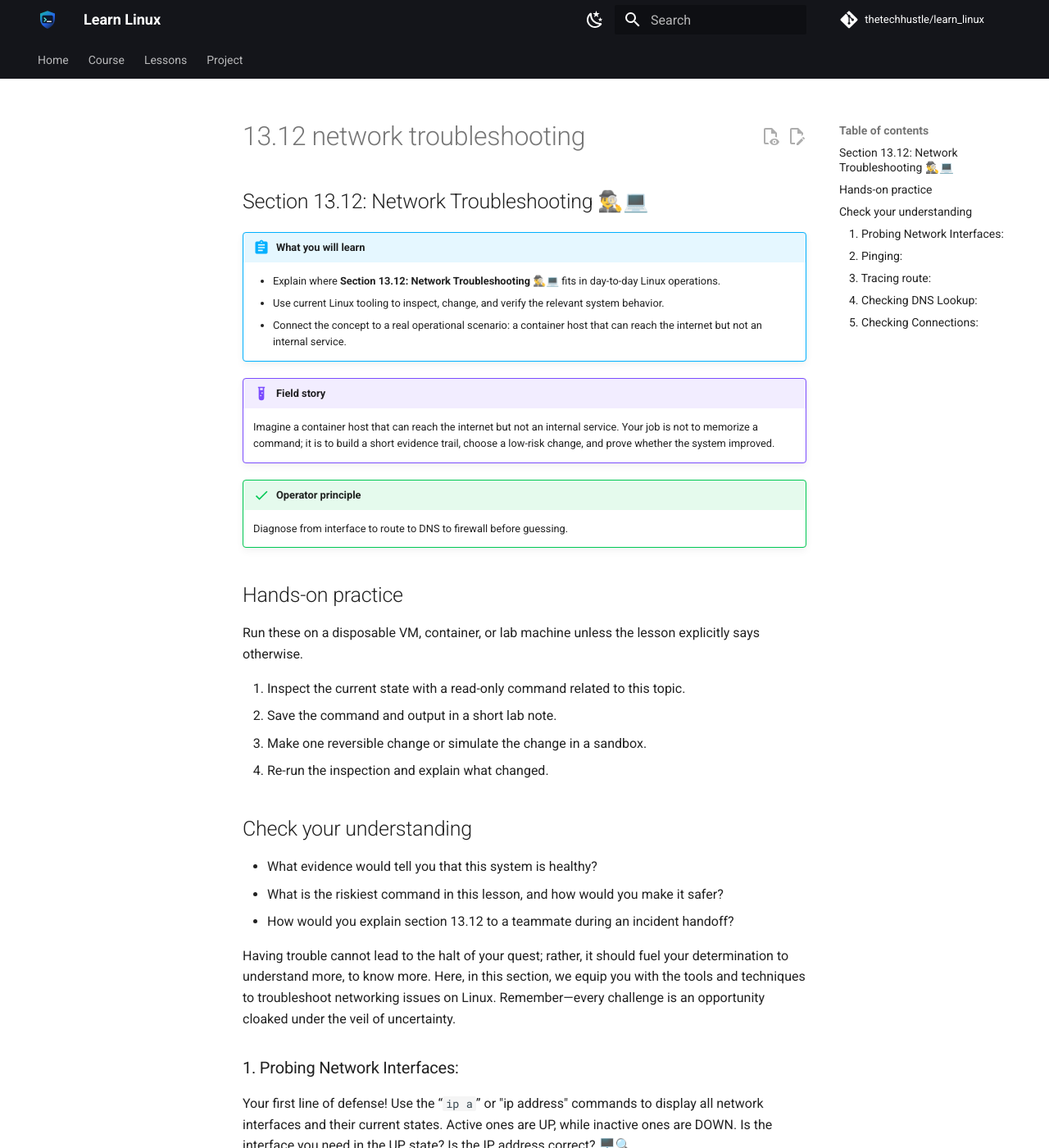
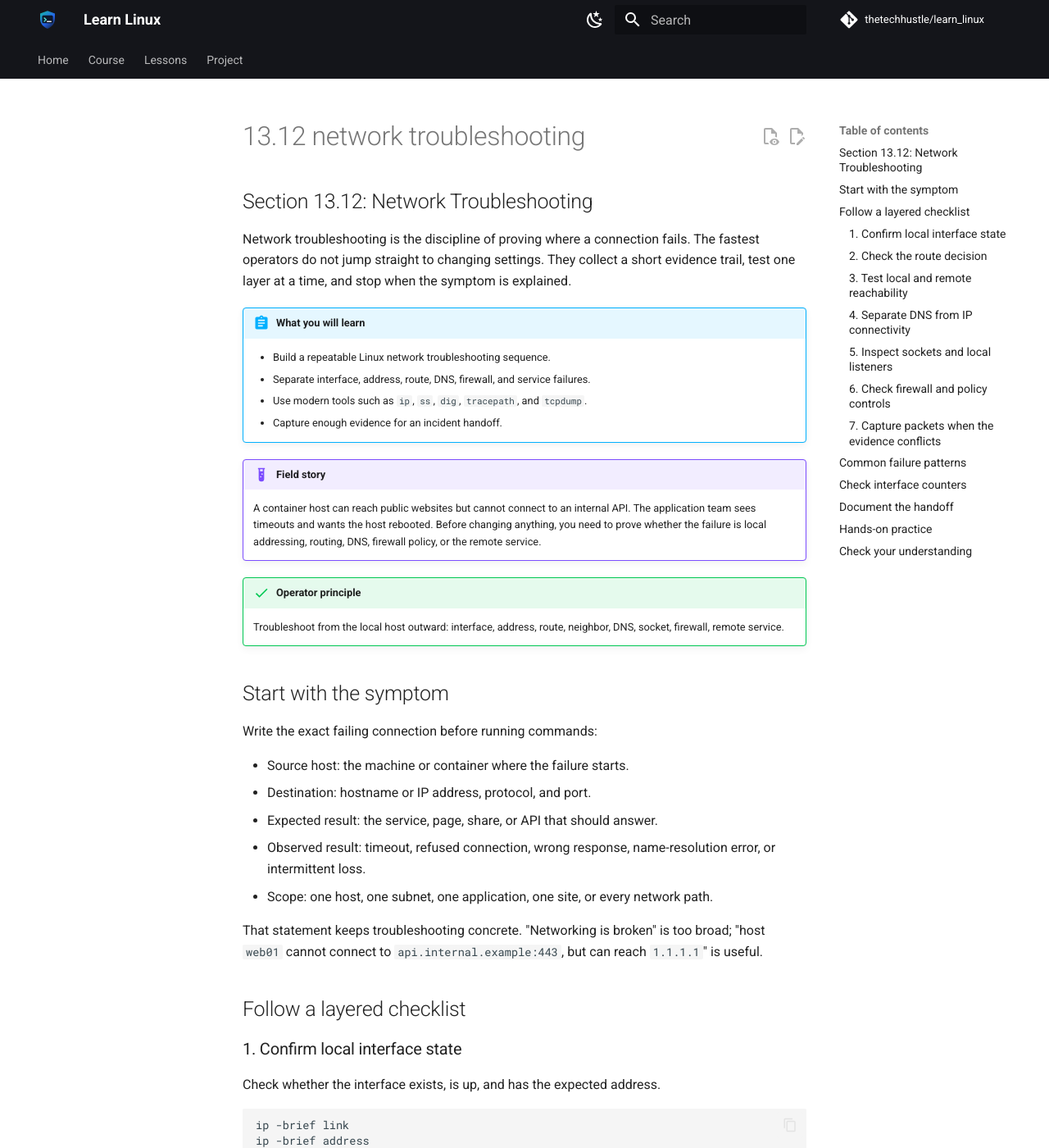
Before and after one commit to thetechhustle/learn_linux, an MkDocs documentation site: the page built from docs/lessons/13_tcp_ip_networking/13.12_network_troubleshooting.md, in a window 1280 px wide and 1400 px high. Shown: the whole window at 82% size. Built offline with MkDocs 1.6.1 and Material for MkDocs 9.7.7, drawn with Linux system fonts in a browser that asks for light colours; comment, search, counter and statistics services are not loaded; some of the changed text lies outside the part shown.

Commit message:
Improve Chapter 13 network troubleshooting lesson (#110)
Co-authored-by: Jules Ai <jules@Juless-Air.ts.net lan>

````diff
--- a/docs/lessons/13_tcp_ip_networking/13.12_network_troubleshooting.md
+++ b/docs/lessons/13_tcp_ip_networking/13.12_network_troubleshooting.md
@@ -1,85 +1,259 @@
-## Section 13.12: Network Troubleshooting 🕵️‍♂️💻
+## Section 13.12: Network Troubleshooting
 
-
+Network troubleshooting is the discipline of proving where a connection fails. The fastest operators do not jump straight to changing settings. They collect a short evidence trail, test one layer at a time, and stop when the symptom is explained.
 
 !!! abstract "What you will learn"
-    - Explain where **Section 13.12: Network Troubleshooting 🕵️‍♂️💻** fits in day-to-day Linux operations.
-    - Use current Linux tooling to inspect, change, and verify the relevant system behavior.
-    - Connect the concept to a real operational scenario: a container host that can reach the internet but not an internal service.
+    - Build a repeatable Linux network troubleshooting sequence.
+    - Separate interface, address, route, DNS, firewall, and service failures.
+    - Use modern tools such as `ip`, `ss`, `dig`, `tracepath`, and `tcpdump`.
+    - Capture enough evidence for an incident handoff.
 
 !!! example "Field story"
-    Imagine a container host that can reach the internet but not an internal service. Your job is not to memorize a command; it is to build a short evidence trail, choose a low-risk change, and prove whether the system improved.
+    A container host can reach public websites but cannot connect to an internal API. The application team sees timeouts and wants the host rebooted. Before changing anything, you need to prove whether the failure is local addressing, routing, DNS, firewall policy, or the remote service.
 
 !!! success "Operator principle"
-    Diagnose from interface to route to DNS to firewall before guessing.
+    Troubleshoot from the local host outward: interface, address, route, neighbor, DNS, socket, firewall, remote service.
+
+## Start with the symptom
+
+Write the exact failing connection before running commands:
+
+- Source host: the machine or container where the failure starts.
+- Destination: hostname or IP address, protocol, and port.
+- Expected result: the service, page, share, or API that should answer.
+- Observed result: timeout, refused connection, wrong response, name-resolution error, or intermittent loss.
+- Scope: one host, one subnet, one application, one site, or every network path.
+
+That statement keeps troubleshooting concrete. "Networking is broken" is too broad; "host `web01` cannot connect to `api.internal.example:443`, but can reach `1.1.1.1`" is useful.
+
+## Follow a layered checklist
+
+### 1. Confirm local interface state
+
+Check whether the interface exists, is up, and has the expected address.
+
+```bash
+ip -brief link
+ip -brief address
+```
+
+Look for:
+
+- `UP` on the expected interface.
+- An IPv4 or IPv6 address in the expected subnet.
+- Unexpected duplicate addresses, missing addresses, or link-local-only addresses.
+- Virtual interfaces, bridges, bonds, VLANs, or container interfaces that may be the real traffic path.
+
+If the interface is down, do not immediately bring it up on a production host. First find who manages it:
+
+```bash
+nmcli device status 2>/dev/null || true
+networkctl status --no-pager 2>/dev/null || true
+```
+
+### 2. Check the route decision
+
+Ask the kernel how it would send traffic to the destination.
+
+```bash
+ip route get 10.20.30.40
+ip route
+ip -6 route
+```
+
+Useful clues include the selected interface, next hop, source address, routing table, and whether the host says `unreachable`. A wrong source address can break firewalls and return routing even when the destination route looks correct.
+
+### 3. Test local and remote reachability
+
+Use `ping` carefully. It is useful for reachability, but many networks block ICMP.
+
+```bash
+ping -c 4 10.20.30.40
+ping -c 4 1.1.1.1
+```
+
+Compare results:
+
+- Local gateway responds, internet fails: likely upstream route, firewall, or provider issue.
+- Internet IP responds, hostname fails: likely DNS.
+- Destination IP times out, nearby hosts respond: likely destination, path, or firewall.
+- Every target fails: likely local interface, address, route, or link problem.
+
+For path testing, prefer `tracepath` when available because it does not require special privileges:
+
+```bash
+tracepath 10.20.30.40
+```
+
+`traceroute` is also useful, but it may need installation and different probe modes in filtered networks.
+
+### 4. Separate DNS from IP connectivity
+
+Test name resolution and then test the resolved address directly.
+
+```bash
+getent hosts api.internal.example
+dig api.internal.example
+dig @10.0.0.53 api.internal.example
+resolvectl status 2>/dev/null || true
+```
+
+Common DNS findings:
+
+- `NXDOMAIN`: the name does not exist in the resolver's view.
+- Timeout: resolver unreachable or blocked.
+- Wrong address: split DNS, stale cache, or wrong search domain.
+- Different answers from different resolvers: resolver configuration or zone propagation issue.
+
+If `curl https://api.internal.example` fails but `curl https://10.20.30.40` reaches the service, DNS or TLS name validation is now the main lead.
+
+### 5. Inspect sockets and local listeners
+
+On the client, check whether a connection is stuck, refused, or established.
+
+```bash
+ss -tuna
+ss -tan state syn-sent
+```
+
+On the server, check whether anything is listening on the expected address and port.
+
+```bash
+ss -ltnp
+```
+
+Interpret the failure:
+
+- `Connection refused`: packets reached a host, but no process accepted that port or a firewall rejected it.
+- `No route to host`: local or intermediate routing/firewall rejected the path.
+- Timeout: packets or replies are being dropped, the destination is down, or a stateful firewall is missing return traffic.
+- TLS or HTTP error after connection: network path works; continue at the application layer.
+
+### 6. Check firewall and policy controls
+
+Local firewalls can block outgoing, incoming, or forwarded traffic. Inspect before changing.
+
+```bash
+sudo nft list ruleset
+sudo iptables -S 2>/dev/null || true
+sudo firewall-cmd --list-all 2>/dev/null || true
+sudo ufw status verbose 2>/dev/null || true
+```
+
+For cloud or virtualized hosts, remember the policy may live outside Linux:
+
+- Cloud security groups or network ACLs.
+- Kubernetes NetworkPolicy.
+- Hypervisor, SDN, or host firewall rules.
+- Load balancer health checks and listener rules.
+
+Avoid flushing firewall rules during troubleshooting. Capture the current policy and make the smallest reversible test change in a lab or maintenance window.
+
+### 7. Capture packets when the evidence conflicts
+
+Packet capture shows whether traffic leaves and whether replies return.
+
+```bash
+sudo tcpdump -ni any host 10.20.30.40 and port 443
+```
+
+Keep captures narrow:
+
+- Use `-n` to avoid DNS lookups while troubleshooting DNS.
+- Filter by host and port when possible.
+- Avoid capturing secrets or unrelated user traffic.
+- Store captures only as long as needed for the incident.
+
+If you see outbound SYN packets but no replies, the issue is beyond the local application. If you see replies returning but the application still times out, inspect local firewall state, container networking, or the application itself.
+
+## Common failure patterns
+
+| Symptom | Likely area | First evidence to collect |
+| --- | --- | --- |
+| Host has no usable address | Interface or DHCP | `ip -brief address`, DHCP client or NetworkManager logs |
+| Can reach IP, not hostname | DNS | `getent hosts`, `dig`, resolver status |
+| Can reach gateway, not remote subnet | Routing | `ip route get DEST`, `tracepath DEST` |
+| Connection refused | Service or reject policy | `ss -ltnp` on server, firewall rules |
+| Timeout to one port only | Firewall, service, or load balancer | `tcpdump`, cloud policy, listener config |
+| Works on host, fails in container | Namespace or bridge routing | `ip netns`, container network inspect, host firewall |
+| Intermittent latency or loss | Link, congestion, MTU, path | `ping`, `tracepath`, interface counters |
+
+## Check interface counters
+
+Counters can reveal physical, driver, or virtual-network problems.
+
+```bash
+ip -s link
+ethtool -S eth0 2>/dev/null | head
+```
+
+Look for rapidly increasing drops, errors, overruns, carrier changes, or retransmission-related symptoms. A few historic counters may not matter; counters that increase while you reproduce the issue are meaningful.
+
+## Document the handoff
+
+A useful network handoff includes:
+
+- The exact failing source, destination, protocol, and port.
+- Commands run and important output.
+- What works and what fails.
+- Any recent changes: firewall, DHCP, DNS, routing, cloud policy, container deployment.
+- The next owner or next test.
+
+Example:
+
+```text
+web01 cannot connect to api.internal.example:443.
+DNS resolves api.internal.example to 10.20.30.40.
+ip route get 10.20.30.40 selects ens5 via 10.20.0.1 source 10.20.12.15.
+curl to 10.20.30.40:443 times out.
+tcpdump shows outbound SYNs from web01 and no SYN-ACK replies.
+Local nftables has no outbound drop for this destination.
+Next check: cloud security group, network ACL, or api01 listener/firewall.
+```
 
 ## Hands-on practice
 
-Run these on a disposable VM, container, or lab machine unless the lesson explicitly says otherwise.
+Run this in a disposable VM or lab network. Do not run packet captures on production networks unless you have permission.
 
-1. Inspect the current state with a read-only command related to this topic.
-2. Save the command and output in a short lab note.
-3. Make one reversible change or simulate the change in a sandbox.
-4. Re-run the inspection and explain what changed.
+1. Record the baseline:
+
+    ```bash
+    ip -brief address
+    ip route
+    getent hosts example.com
+    ```
+
+2. Pick one reachable destination and one hostname:
+
+    ```bash
+    ip route get 1.1.1.1
+    ping -c 4 1.1.1.1
+    dig example.com
+    ```
+
+3. Inspect local sockets:
+
+    ```bash
+    ss -tuna
+    ss -ltn
+    ```
+
+4. If you have a second lab host, test a known open port and capture the attempt:
+
+    ```bash
+    nc -vz 10.20.30.40 22
+    sudo tcpdump -ni any host 10.20.30.40 and port 22
+    ```
+
+5. Write a five-line handoff that states what worked, what failed, and the next test.
 
 ## Check your understanding
 
-- What evidence would tell you that this system is healthy?
-- What is the riskiest command in this lesson, and how would you make it safer?
-- How would you explain section 13.12 to a teammate during an incident handoff?
-
-
-Having trouble cannot lead to the halt of your quest; rather, it should fuel your determination to understand more, to know more. Here, in this section, we equip you with the tools and techniques to troubleshoot networking issues on Linux. Remember—every challenge is an opportunity cloaked under the veil of uncertainty.
-
-### 1. Probing Network Interfaces:
-Your first line of defense! Use the “`ip a`” or "ip address" commands to display all network interfaces and their current states. Active ones are UP, while inactive ones are DOWN. Is the interface you need in the UP state? Is the IP address correct? 🖥️🔍
-
-```bash
-ip a
-```
-or
-```bash
-ip address
-```
-### 2. Pinging:
-Ping is arguably the simplest tool for networking testing, and one you’ll come back to time and again. With it, we check the connectivity to another host. Use ping with an IP address or a domain name. No response could mean network issues or a firewall blocking ICMP packets. 🛠️🌐
-
-```bash
-ping 8.8.8.8
-```
-or
-```bash
-ping www.google.com
-```
-
-### 3. Tracing route:
-`traceroute` reveals the path packets take to reach a network host. It’s a fantastic tool when you need to determine where a connection is failing at some point along its journey. 🗺️📍
-
-```bash
-traceroute www.google.com
-```
-
-### 4. Checking DNS Lookup:
-`dig` command is used for querying DNS nameservers for information about host addresses, mail exchanges, nameservers, and related information. This command can provide you with vital information about how DNS is resolving a name. 📝💻
-
-```bash
-dig www.google.com
-```
-
-### 5. Checking Connections:
-`ss` will reveal your active network connections, listening ports, and related statistics. `ss` is similar but more powerful, displaying detailed analyses of network sockets.  💡🔐
-
-```bash
-ss -tuln
-```
-or
-```bash
-ss -tuln
-```
-
-The knowledge bestowed in this section is your compass when lost in the shadows of network issues. Pay heed to the clues, flex your analytical muscles, and let the problem unravel itself before your very eyes. Every troubleshoot you perform, every issue you tackle, brings you a step closer to mastering the world of TCP/IP networking. 💪🌐📚
-
-Remember, being the newbie is only temporary; transforming into a network troubleshooter won't be that far off! Resolve, adventure, and keep exploring the realm of Linux networking. 🚀💫.
+- Why should you test an IP address before blaming DNS?
+- What does `ip route get DESTINATION` tell you that `ip route` alone may not?
+- How would you distinguish a refused connection from a dropped connection?
+- Why can flushing firewall rules be dangerous during an incident?
+- What packet-capture evidence suggests that the problem is outside the local host?
 
 !!! tip "Modern networking command"
-    Older tutorials often use `ifconfig`. This course favors `ip address`, `ip link`, `ip route`, and `ss` because they are available by default on modern Linux distributions.
+    Older tutorials often use `ifconfig`, `route`, and `netstat`. This course favors `ip address`, `ip link`, `ip route`, and `ss` because they are available by default on modern Linux distributions.
````
